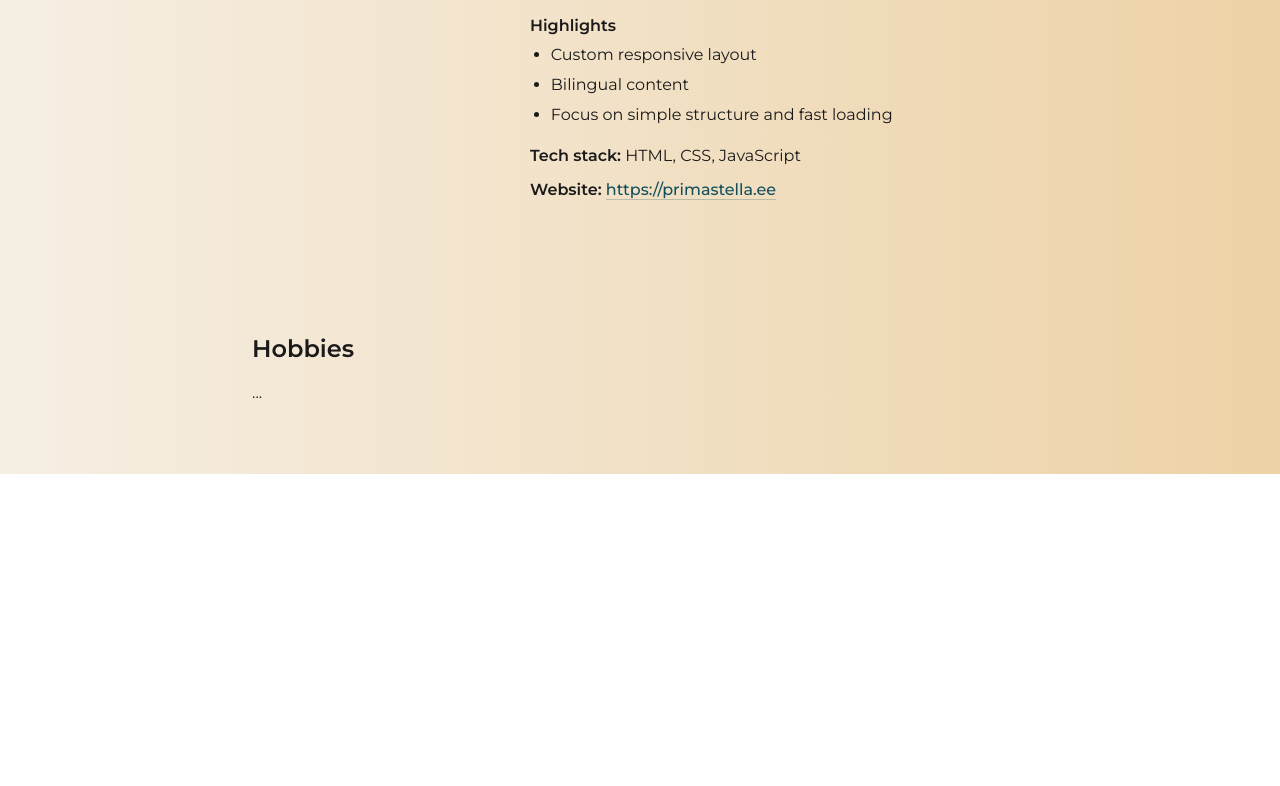
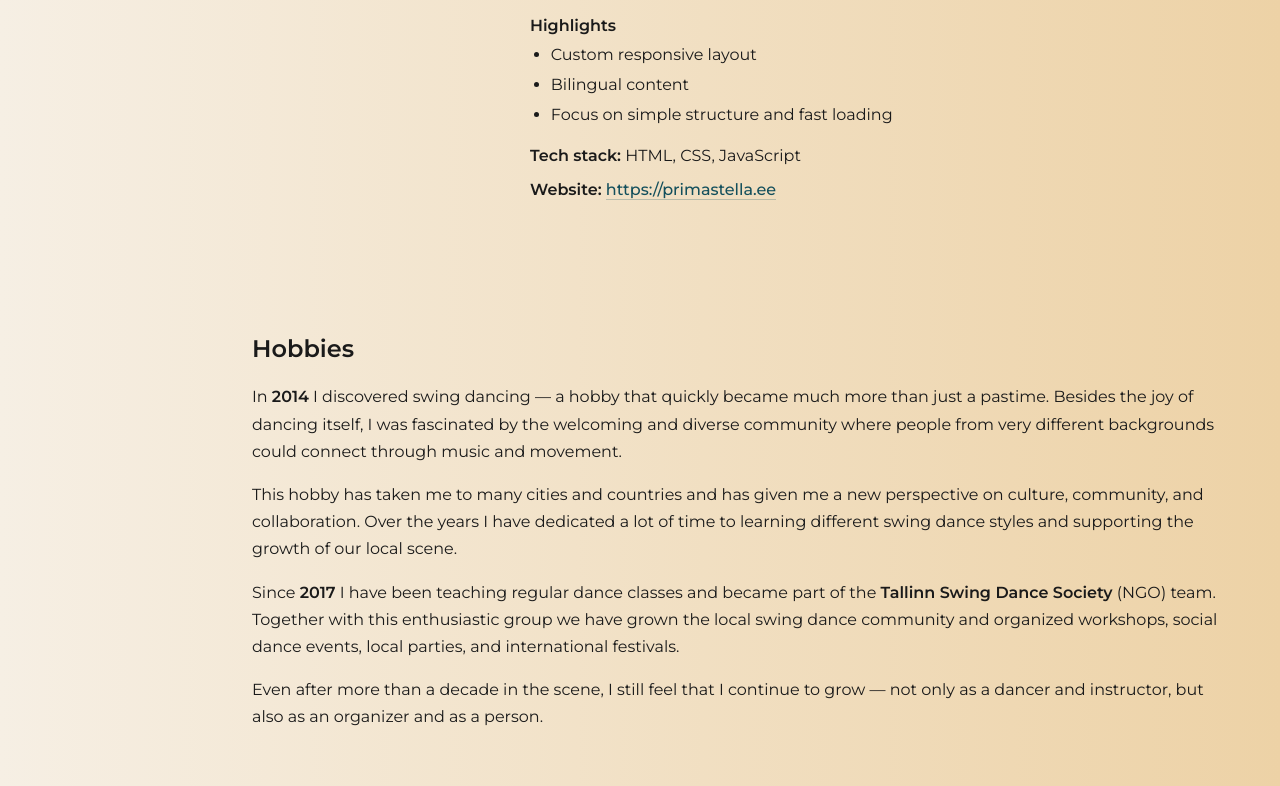
Before and after one commit to KatharinaMat/my-portfolio, a Nuxt app: page / in a window 1280 px wide. Shown: the part 3922-4708 px from the top of the page. Before the commit the page ends 4396 px from the top, so only its background shows below. Built offline with nearby package versions, Linux system fonts and the light colour scheme; a web font is replaced by a local one.

Commit message:
Hobbies section

```diff
--- a/app/assets/css/main.css
+++ b/app/assets/css/main.css
@@ -871,3 +871,19 @@ position: absolute;
     grid-row: 1;
   }
 }
+/* =================================
+   HOBBIES
+   ================================= */
+
+.hobbies-text {
+  margin-top: 1.25rem;
+}
+
+.hobbies-text p {
+  margin: 0 0 1rem;
+  line-height: 1.7;
+}
+
+.hobbies-text p:last-child {
+  margin-bottom: 0;
+}
--- a/app/pages/index.vue
+++ b/app/pages/index.vue
@@ -332,12 +332,20 @@
   </div>
 </section>
 
-    <section id="hobbies" class="section">
-      <div class="section-inner">
-        <h2>{{ t("nav.hobbies") }}</h2>
-        <p>...</p>
-      </div>
-    </section>
+<section id="hobbies" class="section">
+  <div class="section-inner">
+    <h2>{{ t("nav.hobbies") }}</h2>
+
+    <div class="hobbies-text">
+      <p
+        v-for="(paragraph, index) in tm('hobbies.text')"
+        :key="index"
+        v-html="rt(paragraph)"
+      ></p>
+    </div>
+  </div>
+</section>
+
   </div>
 </div>
 
--- a/i18n/locales/en.json
+++ b/i18n/locales/en.json
@@ -174,5 +174,16 @@
       "website": "<strong>Website:</strong> <a href='https://primastella.ee' target='_blank' rel='noreferrer'>https://primastella.ee</a>"
     }
   ]
+},
+"hobbies": {
+  "text": [
+    "In <strong>2014</strong> I discovered swing dancing — a hobby that quickly became much more than just a pastime. Besides the joy of dancing itself, I was fascinated by the welcoming and diverse community where people from very different backgrounds could connect through music and movement.",
+
+    "This hobby has taken me to many cities and countries and has given me a new perspective on culture, community, and collaboration. Over the years I have dedicated a lot of time to learning different swing dance styles and supporting the growth of our local scene.",
+
+    "Since <strong>2017</strong> I have been teaching regular dance classes and became part of the <strong>Tallinn Swing Dance Society</strong> (NGO) team. Together with this enthusiastic group we have grown the local swing dance community and organized workshops, social dance events, local parties, and international festivals.",
+
+    "Even after more than a decade in the scene, I still feel that I continue to grow — not only as a dancer and instructor, but also as an organizer and as a person."
+  ]
 }
 }
```
Also changed, not shown: i18n/locales/et.json (+11 -0 lines).
